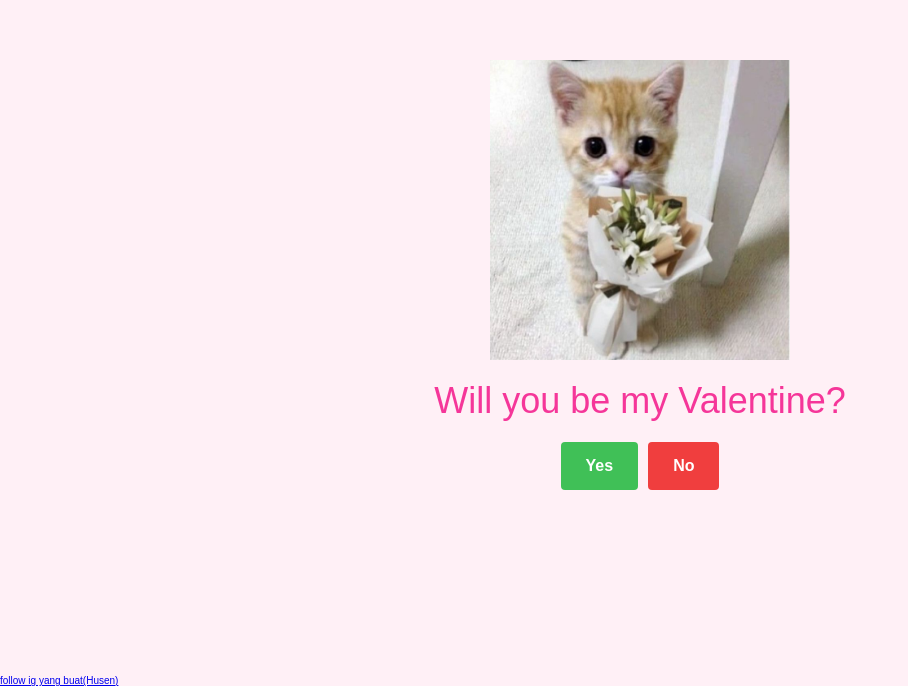
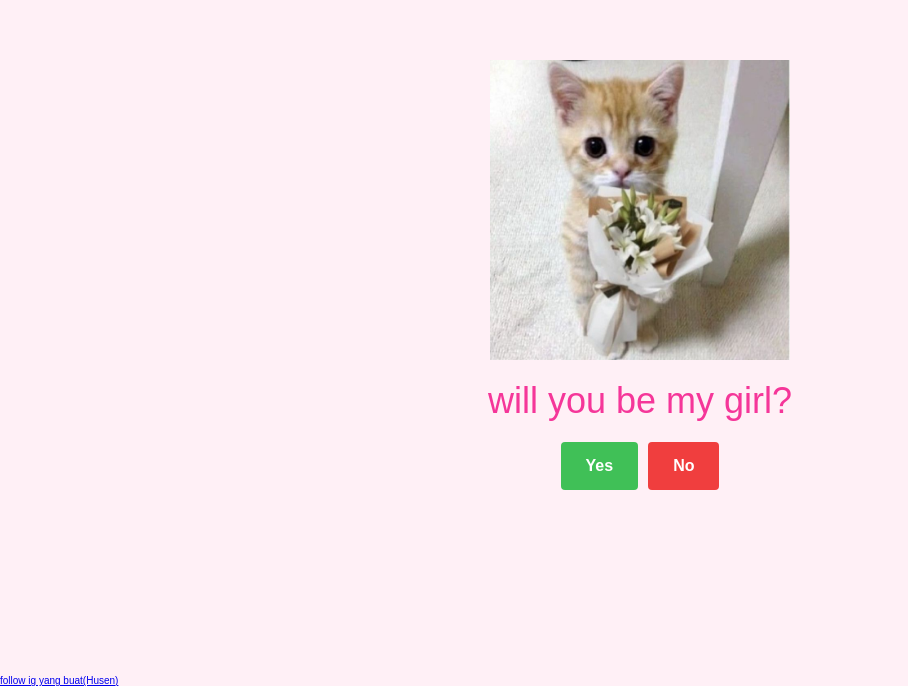
Before and after one commit to Evildeye/Valentine24, a plain HTML site: page index.html in a window 1280 px wide. Shown: the part 125-811 px from the top of the page, without its empty margins (0-908 px from the left). Drawn offline with Linux system fonts and the light colour scheme; a web font is replaced by a local one.

Commit message:
Update index.html

```diff
--- a/index.html
+++ b/index.html
@@ -15,7 +15,7 @@
   <body>
     <main class="container">
       <img class="cat-img" src="img/cat-0.jpg" alt="Picture of a cat" />
-      <p class="title">Will you be my Valentine?</p>
+      <p class="title">will you be my girl?</p>
       <div class="buttons">
         <button type="button" class="btn btn--yes">Yes</button>
         <button type="button" class="btn btn--no">No</button>
```
